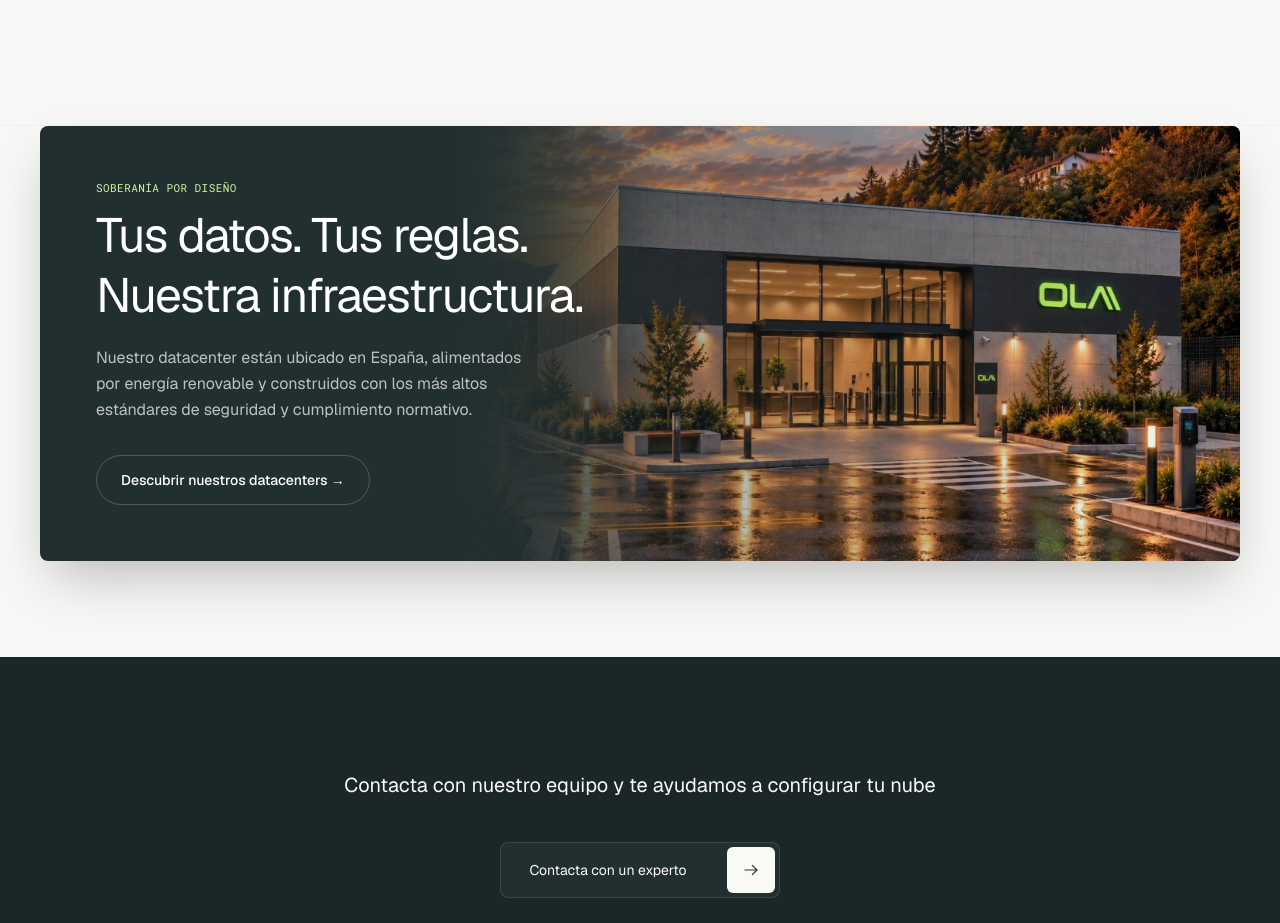
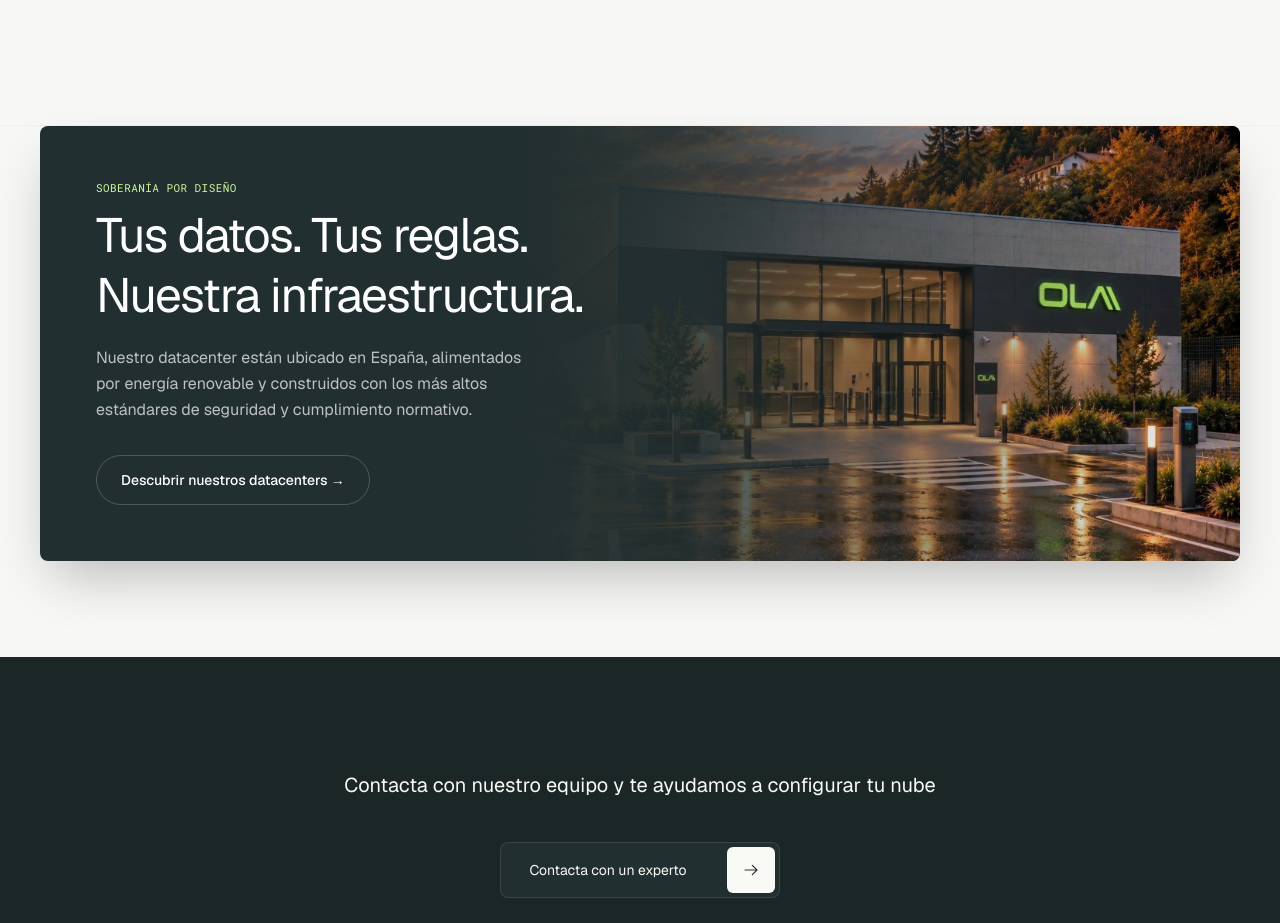
Before and after one commit to cloudindev/oladatacenter, a Next.js app: page / in a window 1280 px wide. Shown: the part 5000-5923 px from the top of the page. Built offline with nearby package versions, Linux system fonts and the light colour scheme; a web font is replaced by a local one.

Commit message:
style(banner): extend left-to-right gradient fade in DatacenterBanner

```diff
--- a/src/components/sections/DatacenterBanner.tsx
+++ b/src/components/sections/DatacenterBanner.tsx
@@ -21,11 +21,11 @@ export function DatacenterBanner() {
               alt="OLA AI Datacenter"
               fill
               unoptimized
-              className="object-cover object-[center_42%] [mask-image:linear-gradient(to_right,transparent_0%,black_28%)]"
+              className="object-cover object-[center_42%] [mask-image:linear-gradient(to_right,transparent_0%,transparent_8%,black_48%)]"
               quality={100}
             />
-            {/* Smooth left gradient blend into #222f30 */}
-            <div className="absolute inset-0 bg-gradient-to-r from-[#222f30] via-[#222f30]/40 via-[25%] to-transparent pointer-events-none" />
+            {/* Smooth left gradient blend extended further to the right */}
+            <div className="absolute inset-0 bg-gradient-to-r from-[#222f30] via-[#222f30]/70 via-[36%] to-transparent pointer-events-none" />
           </div>
 
           <div className="relative z-10 p-8 md:p-12 lg:p-14 max-w-2xl h-full flex flex-col justify-center">
```
